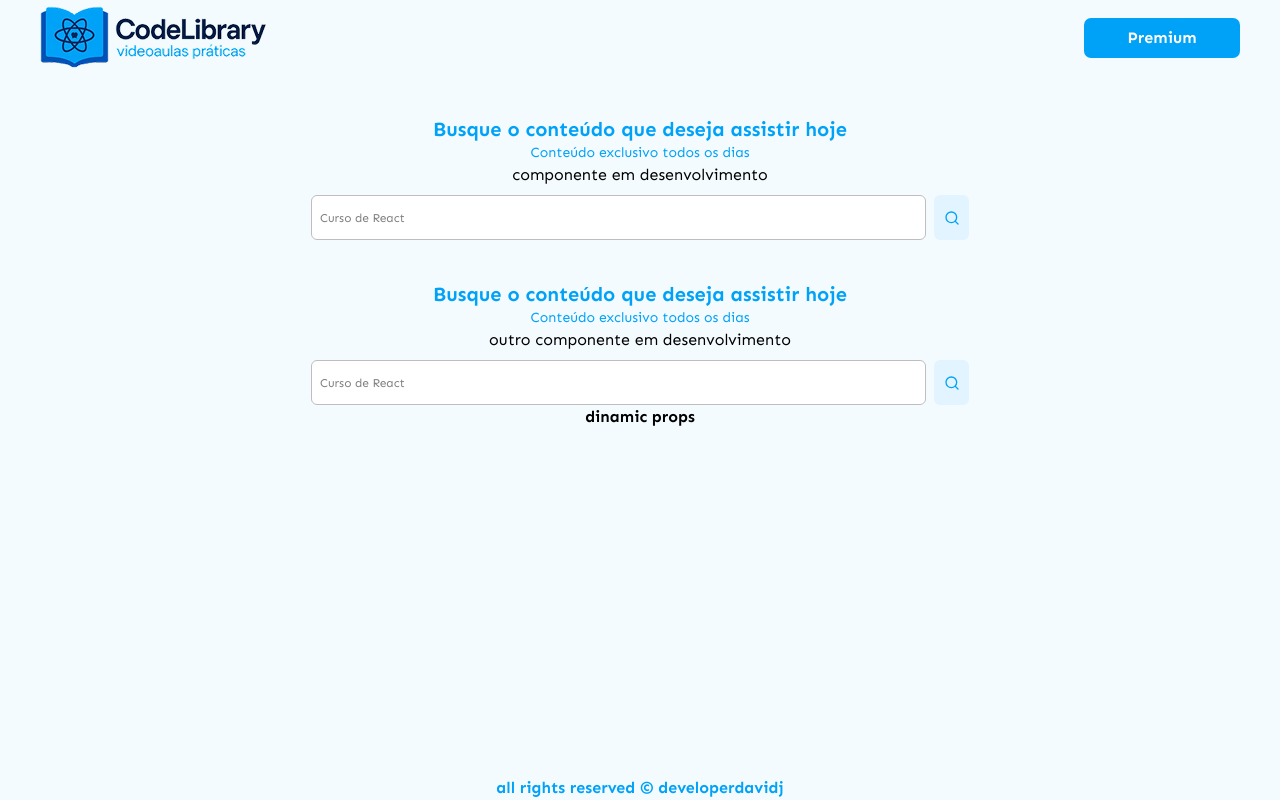
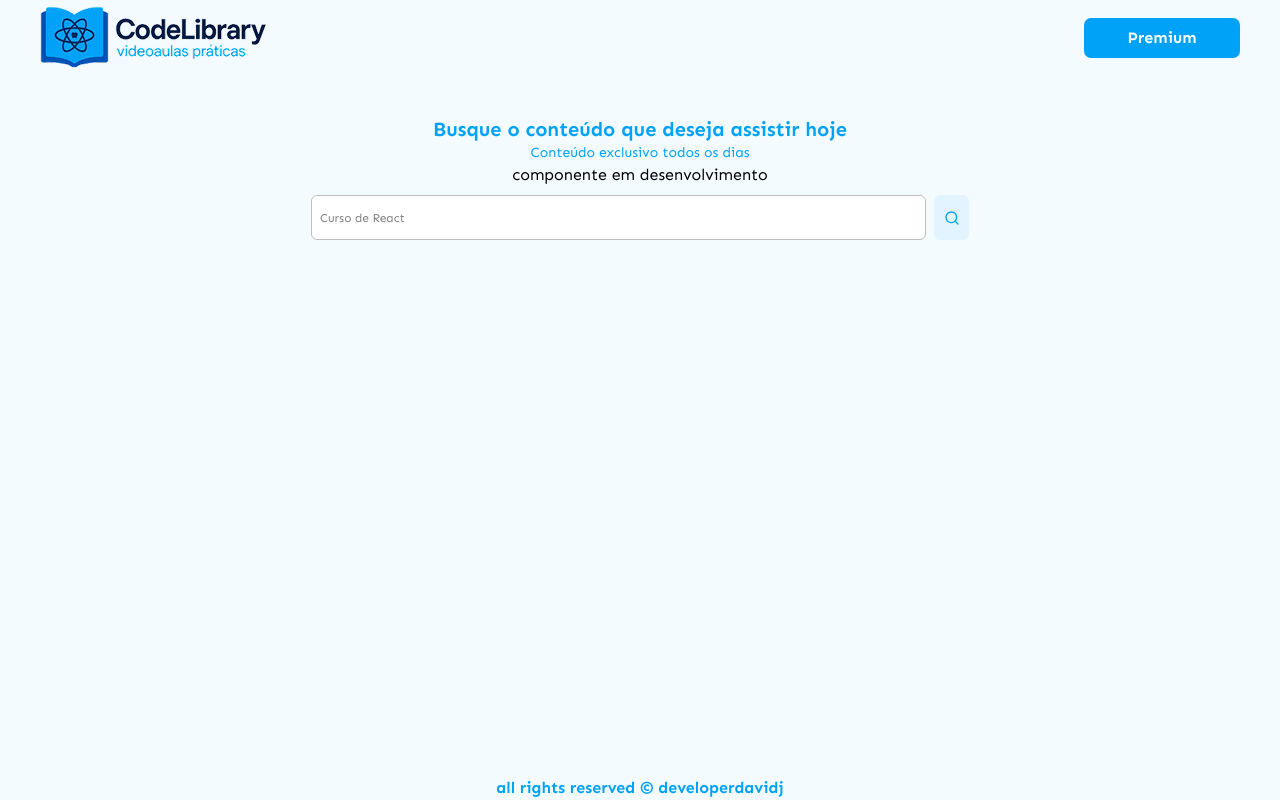
Before and after one commit to developerdavidj/react-typeS, a React (Vite) app: page / in a window 1280 px wide. Built offline with nearby package versions, Linux system fonts and the light colour scheme.

Commit message:
props opcionais - iniciando

```diff
--- a/src/compontents/Filter.tsx
+++ b/src/compontents/Filter.tsx
@@ -24,15 +24,14 @@
                     <input
                     type="text"
                     placeholder="Curso de React"
-                    className="bg-white border border-[#bfbdbd] rounded-md w-[615px] h-[45px] text-xs px-2"
+                    className="bg-white border border-[#bfbdbd] rounded-md w-153.75 h-[45px] text-xs px-2"
                     />
 
                     <div className='h-[45px] w-[35px] flex justify-center items-center rounded-md bg-[#e1f4ff] '>
-                        <Search size={16} className='text-[#00a2f7]'/>
+                        <Search size={16} className='text-[#00a2f7]' cursor-pointer />
                     </div>
 
                 </div>
-                    <p className='font-bold text-[#00a2ff7]'>{placeholder}</p>
             </div>
     )
 }
--- a/src/main.tsx
+++ b/src/main.tsx
@@ -13,9 +13,7 @@ createRoot(document.getElementById('root')!).render(
       <Header/>
         <div className='flex-1 max-w-[1200px] m-auto w-full'>
 
-          <Filter title="componente em desenvolvimento" placeholder=''/>
-
-          <Filter title="outro componente em desenvolvimento" placeholder='dinamic props'/>
+          <Filter title="componente em desenvolvimento"/>
 
         </div>
       <Footer/>
```
